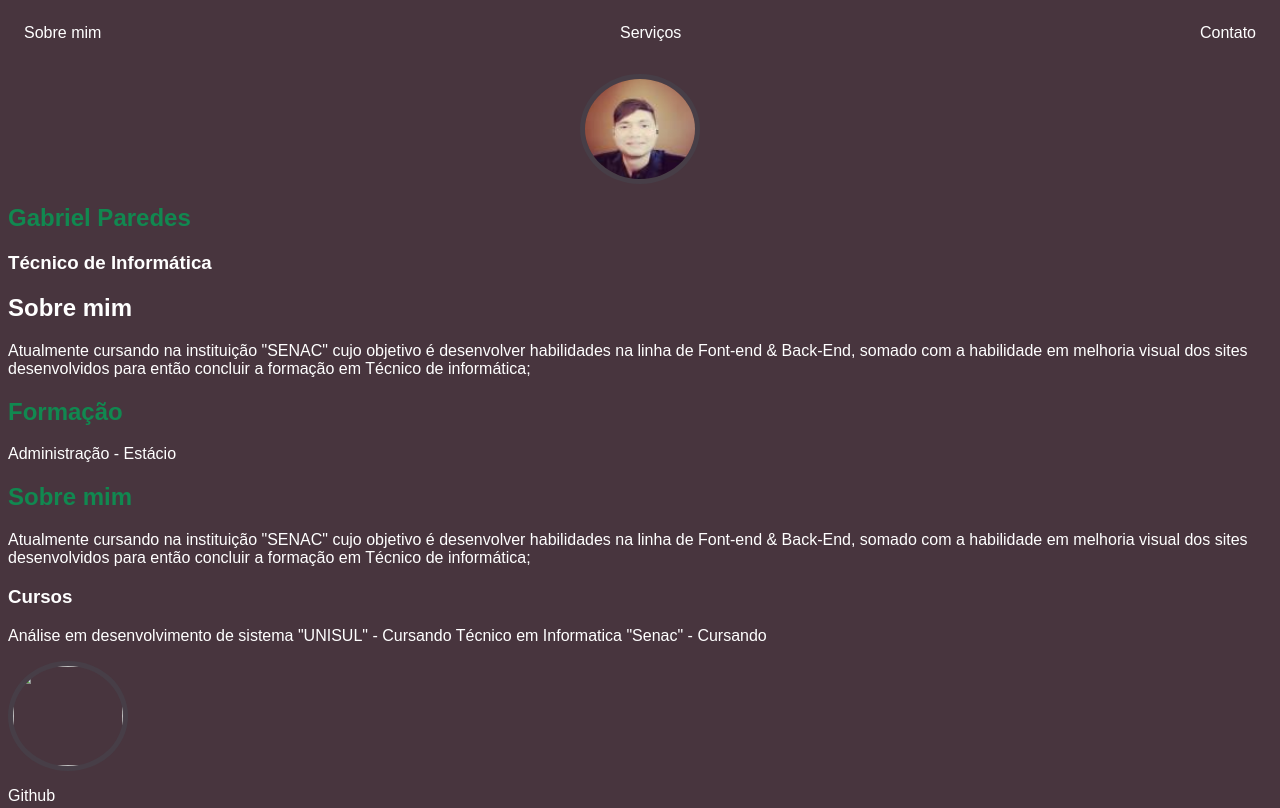
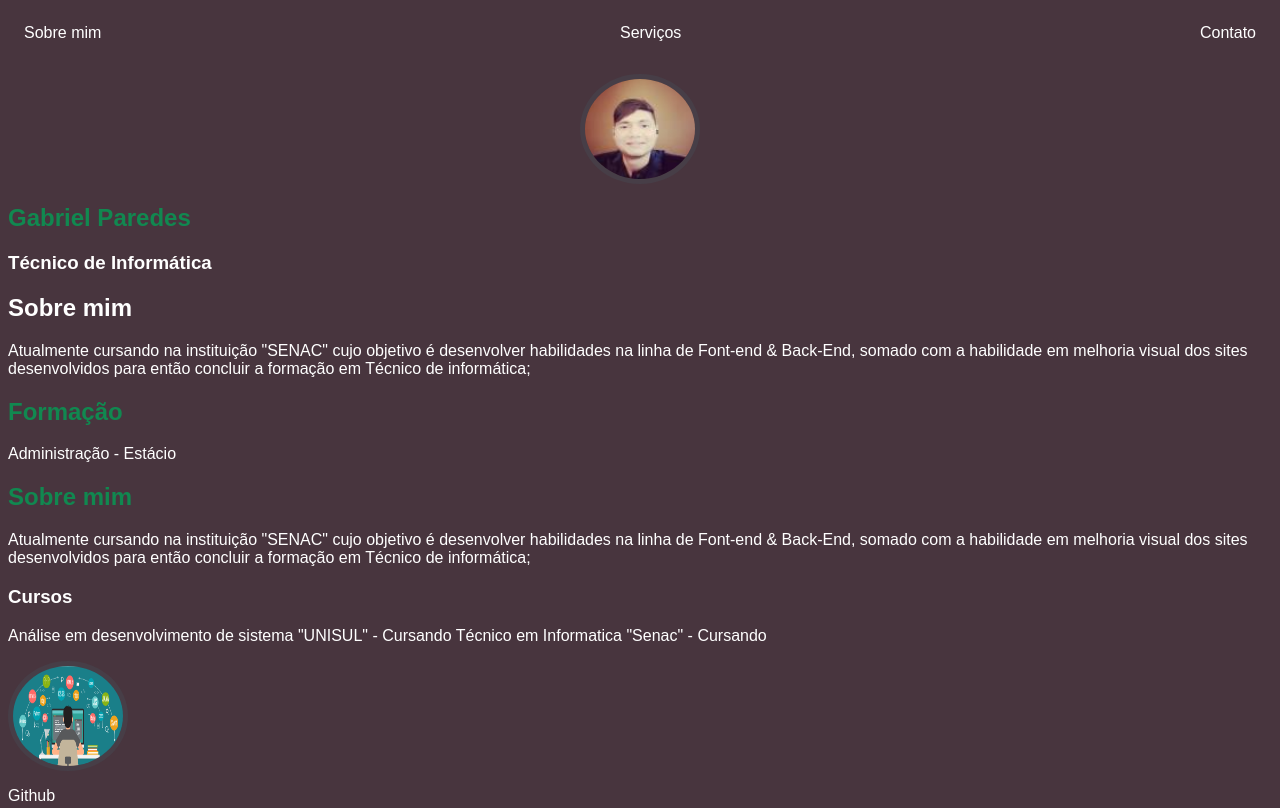
Before and after one commit to GabrielPC10/PROJETO-REGINA, a plain HTML site: page index.html in a window 1280 px wide. Shown: the top 808 px of the page. Drawn offline with Linux system fonts and the light colour scheme.

Commit message:
Update index.html

```diff
--- a/index.html
+++ b/index.html
@@ -57,7 +57,7 @@
 
     <footer>
         <a>
-            <img src="./img/programar.svg"></img>
+            <img src="./img/programar.jpg"></img>
             <p>Github</p>
         </a>
     </footer>
```
